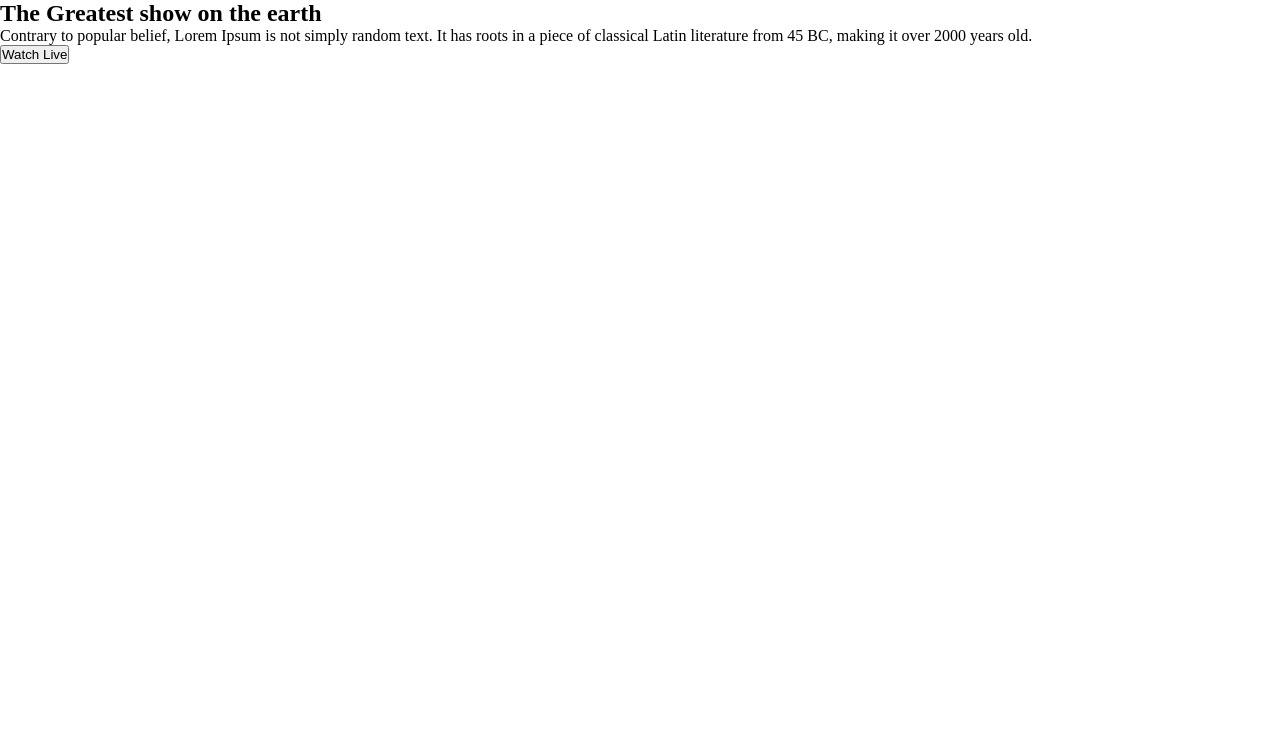
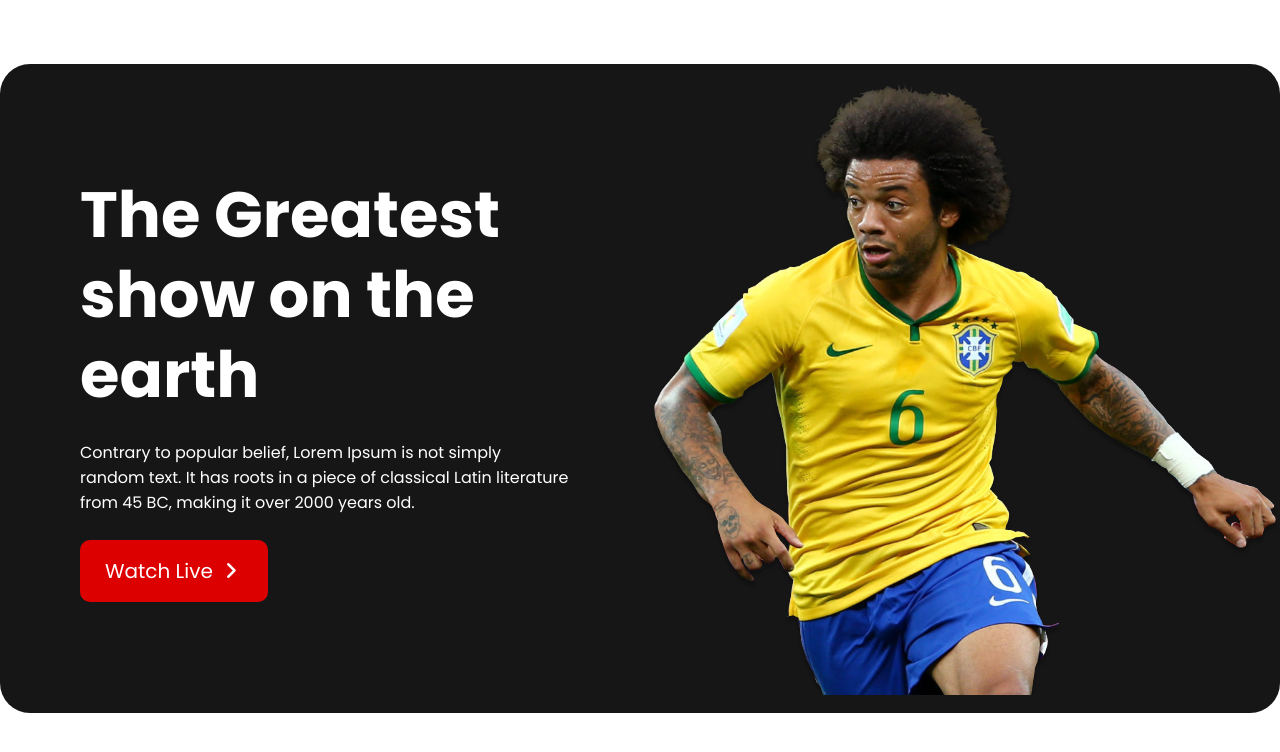
Before and after one commit to rabbiWD/Fifa_World_Cup, a plain HTML site: page index.html in a window 1280 px wide. Drawn offline with Linux system fonts and the light colour scheme.

Commit message:
added font awesome & google font with design in banner section

```diff
--- a/index.html
+++ b/index.html
@@ -5,17 +5,18 @@
     <meta name="viewport" content="width=device-width, initial-scale=1.0">
     <title>World Cup 2025</title>
     <link rel="stylesheet" href="./styles/style.css">
+    <link rel="stylesheet" href="https://cdnjs.cloudflare.com/ajax/libs/font-awesome/7.0.0/css/all.min.css" integrity="sha512-DxV+EoADOkOygM4IR9yXP8Sb2qwgidEmeqAEmDKIOfPRQZOWbXCzLC6vjbZyy0vPisbH2SyW27+ddLVCN+OMzQ==" crossorigin="anonymous" referrerpolicy="no-referrer" />
 </head>
 <body>
     <header>
-        <section class="banner">
-           <div>
-             <h2>The Greatest show on the earth</h2>
-            <p>Contrary to popular belief, Lorem Ipsum is not simply random text. It has roots in a piece of classical Latin literature from 45 BC, making it over 2000 years old.</p>
-            <button>Watch Live</button>
+        <section class="banner container">
+           <div class="banner-content">
+             <h2 class="banner-title">The Greatest <br> show on the <br> earth</h2>
+            <p class="banner-desc">Contrary to popular belief, Lorem Ipsum is not simply <br> random text. It has roots in a piece of classical Latin literature from 45 BC, making it over 2000 years old.</p>
+            <button class="btn-primary">Watch Live <i class="fa-solid fa-angle-right"></i></button>
            </div>
-           <div>
-            <img src="" alt="">
+           <div class="banner-right">
+            <img src="./assets/img/banner/banner-img.png" alt="">
            </div>
         </section>
     </header>
--- a/styles/style.css
+++ b/styles/style.css
@@ -1,5 +1,55 @@
+@import url('https://fonts.googleapis.com/css2?family=Poppins:ital,wght@0,100;0,200;0,300;0,400;0,500;0,600;0,700;0,800;0,900;1,100;1,200;1,300;1,400;1,500;1,600;1,700;1,800;1,900&display=swap');
+
 *{
     margin: 0;
     padding: 0;
     box-sizing: border-box;
+    font-family: "Poppins", sans-serif;
 }
+
+/* shared styles */
+.container{
+    max-width: 1280px;
+    margin: 0 auto;
+}
+
+.btn-primary{
+    background: rgb(221, 0, 0);
+    color: rgb(255, 255, 255);;
+    padding: 16px 25px;
+    font-size: 20px;
+    font-weight: 400;
+    border-radius: 10px;
+    border: none;
+}
+
+/* banner styles */
+.banner{
+    background: rgb(22, 22, 22);
+    color: rgb(255, 255, 255);
+    display: flex;
+    align-items: center;
+    border-radius: 30px;
+    margin: 4rem auto;
+}
+
+.banner-content{
+    /* max-width: 650px; */
+    padding: 111px 80px;
+}
+
+.banner-title{
+    font-size: 4rem;
+   font-weight: bold;
+    line-height: 5rem;
+}
+
+.banner-desc{
+    font-size: 16px;
+    font-weight: 400;
+    margin: 25px 0px;
+}
+
+ .banner img{
+    display: block;
+}
```
